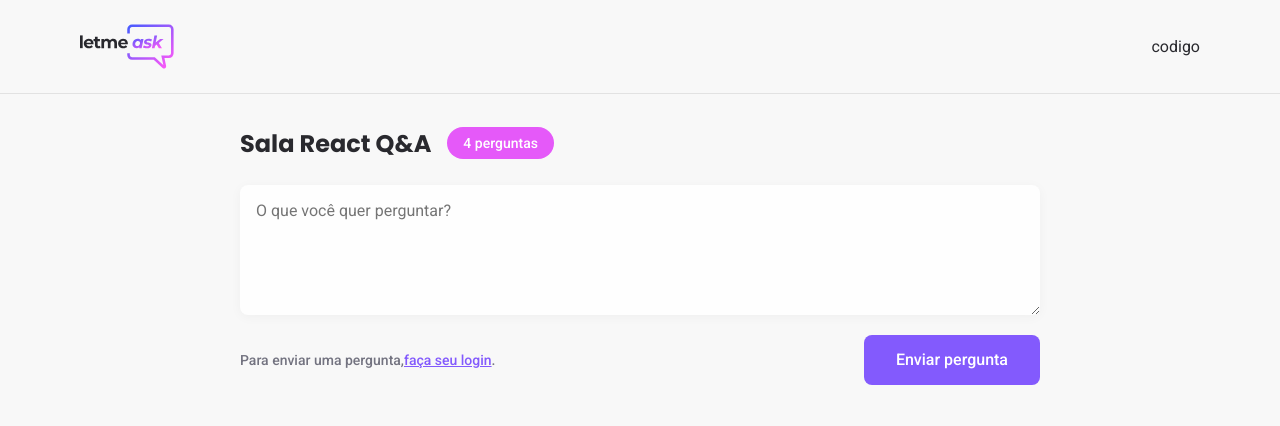
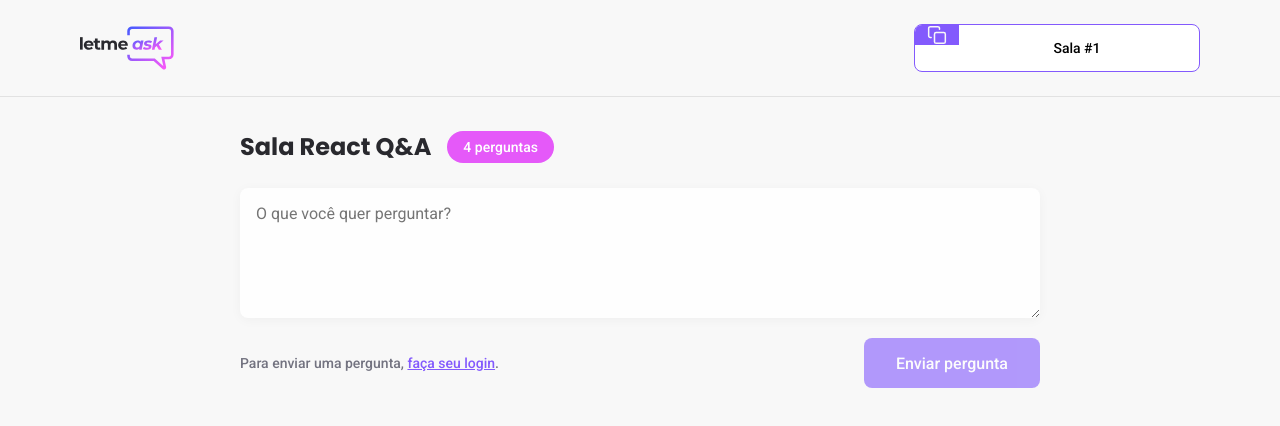
Before and after one commit to ppconrado/letmeask, a React (Create React App) app: page /rooms/1 in a window 1280 px wide. Shown: the top 426 px of the page. Built offline with nearby package versions, Linux system fonts and the light colour scheme; no server answers.

Commit message:
RoomCode + Room

```diff
--- /dev/null
+++ b/src/componets/RoomCode.tsx
@@ -0,0 +1,20 @@
+import copyImg from "../assets/images/copy.svg";
+
+import "../styles/room-code.scss";
+
+type RoomCodeProps = {
+  code: string;
+};
+export function RoomCode(props: RoomCodeProps) {
+  function copyRoomCodeToClipboard() {
+    navigator.clipboard.writeText(props.code);
+  }
+  return (
+    <button className="room-code" onClick={copyRoomCodeToClipboard}>
+      <div>
+        <img src={copyImg} alt="Copy room code" />
+      </div>
+      <span>Sala #{props.code}</span>
+    </button>
+  );
+}
--- a/src/pages/Room.tsx
+++ b/src/pages/Room.tsx
@@ -1,14 +1,56 @@
+import { FormEvent, useState } from "react";
+import { useParams } from "react-router-dom";
 import logoImg from "../assets/images/logo.svg";
 import { Button } from "../componets/Button";
+import { RoomCode } from "../componets/RoomCode";
+import { useAuth } from "../hooks/useAuth";
+import { database } from "../services/firebase";
 import "../styles/room.scss";
 
+type RoomParams = {
+  id: string;
+};
+
 export function Room() {
+  const { user } = useAuth();
+
+  const params = useParams<RoomParams>();
+
+  const [newQuestion, setNewQuestion] = useState("");
+
+  const roomId = params.id;
+
+  async function handleSendQuestion(event: FormEvent) {
+    event.preventDefault();
+
+    if (newQuestion.trim() === "") {
+      return;
+    }
+
+    if (!user) {
+      throw new Error("You must be logged in");
+    }
+
+    const question = {
+      content: newQuestion,
+      author: {
+        name: user.name,
+        avatar: user.avatar,
+      },
+      isHighlighted: false,
+      isAnswered: false,
+    };
+
+    await database.ref(`rooms/${roomId}/questions`).push(question);
+
+    setNewQuestion("");
+  }
   return (
     <div id="page-room">
       <header>
         <div className="content">
           <img src={logoImg} alt="Letmeask" />
-          <div>codigo</div>
+          <RoomCode code={roomId} />
         </div>
       </header>
       <main>
@@ -16,13 +58,26 @@
           <h1>Sala React Q&A</h1>
           <span>4 perguntas</span>
         </div>
-        <form>
-          <textarea placeholder="O que você quer perguntar?" />
+        <form onSubmit={handleSendQuestion}>
+          <textarea
+            placeholder="O que você quer perguntar?"
+            onChange={(event) => setNewQuestion(event.target.value)}
+            value={newQuestion}
+          />
           <div className="form-footer">
-            <span>
-              Para enviar uma pergunta,<button>faça seu login</button>.
-            </span>
-            <Button type="submit">Enviar pergunta</Button>
+            {user ? (
+              <div className="user-info">
+                <img src={user.avatar} alt={user.name} />
+                <span>{user.name}</span>
+              </div>
+            ) : (
+              <span>
+                Para enviar uma pergunta, <button>faça seu login</button>.
+              </span>
+            )}
+            <Button type="submit" disabled={!user}>
+              Enviar pergunta
+            </Button>
           </div>
         </form>
       </main>
--- /dev/null
+++ b/src/styles/room-code.scss
@@ -0,0 +1,28 @@
+.room-code {
+  height: 48px;
+  border-radius: 8px;
+  overflow: hidden;
+
+  background: #fff;
+  border: 1px solid #835afd;
+  cursor: pointer;
+
+  display: flex;
+
+  div {
+    background: #835afd;
+    padding: 0 12px;
+    display: flex;
+    justify-content: center;
+    align-items: center;
+  }
+  span {
+    display: block;
+    align-self: center;
+    flex: 1;
+    padding: 0 16px 0 12px;
+    width: 240px;
+    font-size: 14px;
+    font-weight: 500;
+  }
+}
--- a/src/styles/room.scss
+++ b/src/styles/room.scss
@@ -57,6 +57,24 @@
         align-items: center;
         margin-top: 16px;
 
+        .user-info {
+          display: flex;
+          align-items: center;
+
+          img {
+            width: 32px;
+            height: 32px;
+            border-radius: 50%;
+          }
+
+          > span {
+            margin-left: 8px;
+            color: #29292e;
+            font-weight: 500;
+            font-size: 14px;
+          }
+        }
+
         span {
           font-size: 14px;
           color: #737380;
```
